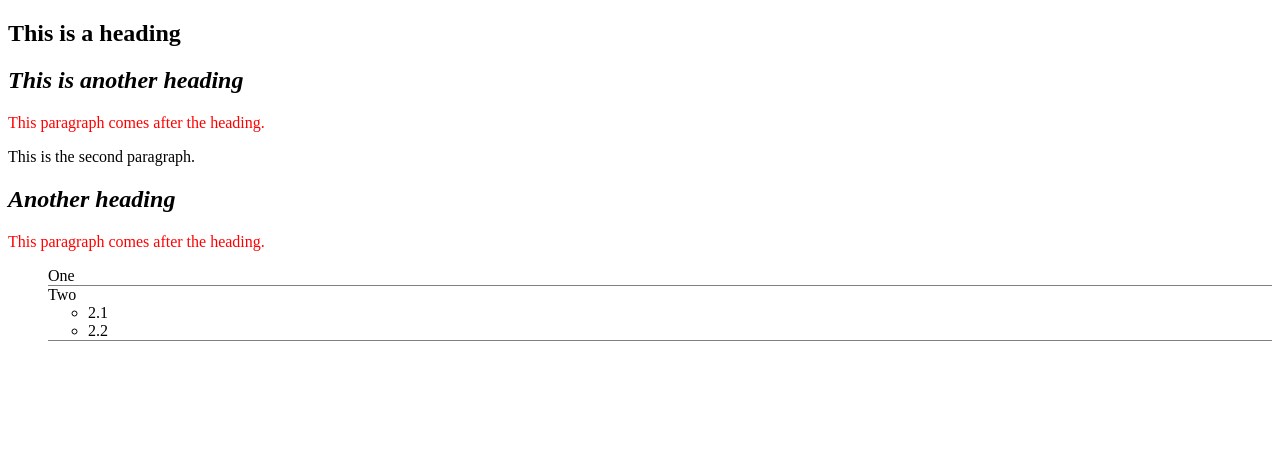
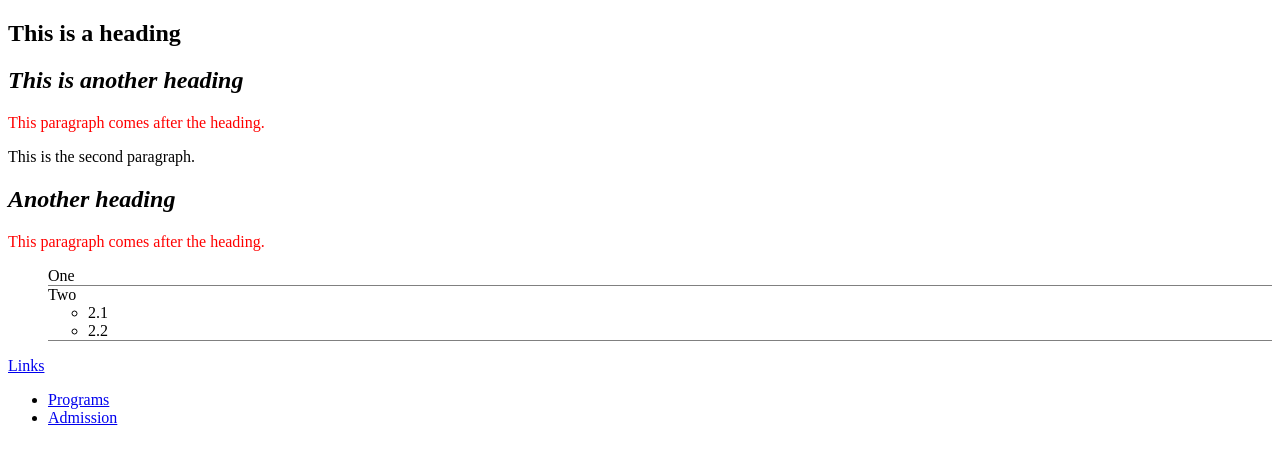
Before and after one commit to bnwzc/ACIT-1620-WEEK6, a plain HTML site: page index.html in a window 1280 px wide. Drawn offline with Linux system fonts and the light colour scheme.

Commit message:
Add the links

```diff
--- a/index.html
+++ b/index.html
@@ -25,6 +25,11 @@
             </ul>
         </div>
 
+        <a title="BCIT homepage" href="https://bcit.ca">Links</a>
+        <ul>
+            <li><a title ="programs" href="https://www.bcit.ca/study/">Programs</a></li>
+            <li><a title ="admission" href="https://www.bcit.ca/admission">Admission</a></li>
+        </ul>
 
     </body>
 </html>
```
